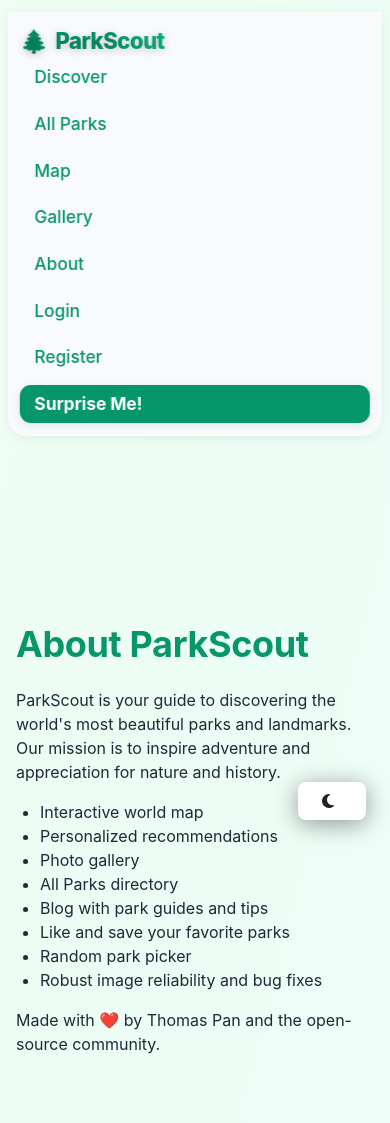
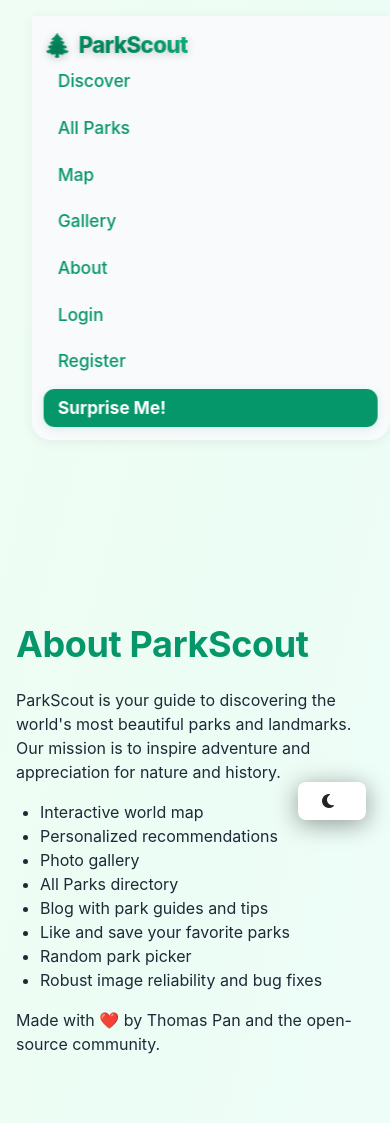
Before and after one commit to thomas1424/park-scout, a Flask app: page /about in a window 390 px wide. Shown: the top 1123 px of the page. Run offline with Flask 2, Linux system fonts and the light colour scheme; some libraries are stand-ins or nearby versions.

Commit message:
feat: Modernize navbar styles with fixed positioning and improved aesthetics

```diff
--- a/national_park_recommender/static/css/styles.css
+++ b/national_park_recommender/static/css/styles.css
@@ -197,6 +197,7 @@ body.dark .custom-checkbox-label:hover {
 }
 
 /* --- Navbar Modernization --- */
+/* Updated floating navbar styles */
 .navbar {
     position: fixed;
     top: 1.5rem;
@@ -204,18 +205,18 @@ body.dark .custom-checkbox-label:hover {
     transform: translateX(-50%);
     width: 94%;
     max-width: 1400px;
+    margin: 0 auto;
     background: rgba(255, 255, 255, 0.85);
     backdrop-filter: blur(12px) saturate(180%);
     -webkit-backdrop-filter: blur(12px) saturate(180%);
     box-shadow:
         0 8px 32px rgba(0, 0, 0, 0.08),
-        0 1px 2px rgba(255, 255, 255, 0.1),
-        0 0 0 1px rgba(255, 255, 255, 0.1) inset;
+        0 2px 4px rgba(0, 0, 0, 0.05);
     border-radius: 1.2rem;
-    padding: 1rem 1.5rem;
+    padding: 1rem 2rem;
     z-index: 1000;
     transition: all 0.3s cubic-bezier(0.4, 0, 0.2, 1);
-    border: 1px solid rgba(255, 255, 255, 0.1);
+    border: 1px solid rgba(255, 255, 255, 0.15);
 }
 .navbar .navbar-brand {
     font-size: 2rem;
@@ -302,11 +303,10 @@ body.dark .custom-checkbox-label:hover {
 /* --- Dark Mode Navbar --- */
 body.dark .navbar {
     background: rgba(31, 41, 55, 0.85);
+    border-color: rgba(255, 255, 255, 0.05);
     box-shadow:
         0 8px 32px rgba(0, 0, 0, 0.2),
-        0 1px 2px rgba(255, 255, 255, 0.05),
-        0 0 0 1px rgba(255, 255, 255, 0.05) inset;
-    border: 1px solid rgba(255, 255, 255, 0.05);
+        0 2px 4px rgba(0, 0, 0, 0.1);
 }
 body.dark .navbar .navbar-brand {
     color: #bbf7d0;
@@ -338,9 +338,9 @@ body.dark .navbar .navbar-link.surprise:hover {
 
 @media (max-width: 640px) {
     .navbar {
-        top: 0.75rem;
-        width: 96%;
-        border-radius: 1rem;
+        top: 1rem;
+        width: 92%;
+        padding: 0.75rem 1.25rem;
     }
 }
 
@@ -348,4 +348,6 @@ body.dark .navbar .navbar-link.surprise:hover {
 main {
     padding-top: calc(5rem + 64px) !important;
     margin-top: 1rem;
+    z-index: 1;
+    position: relative;
 }
```
